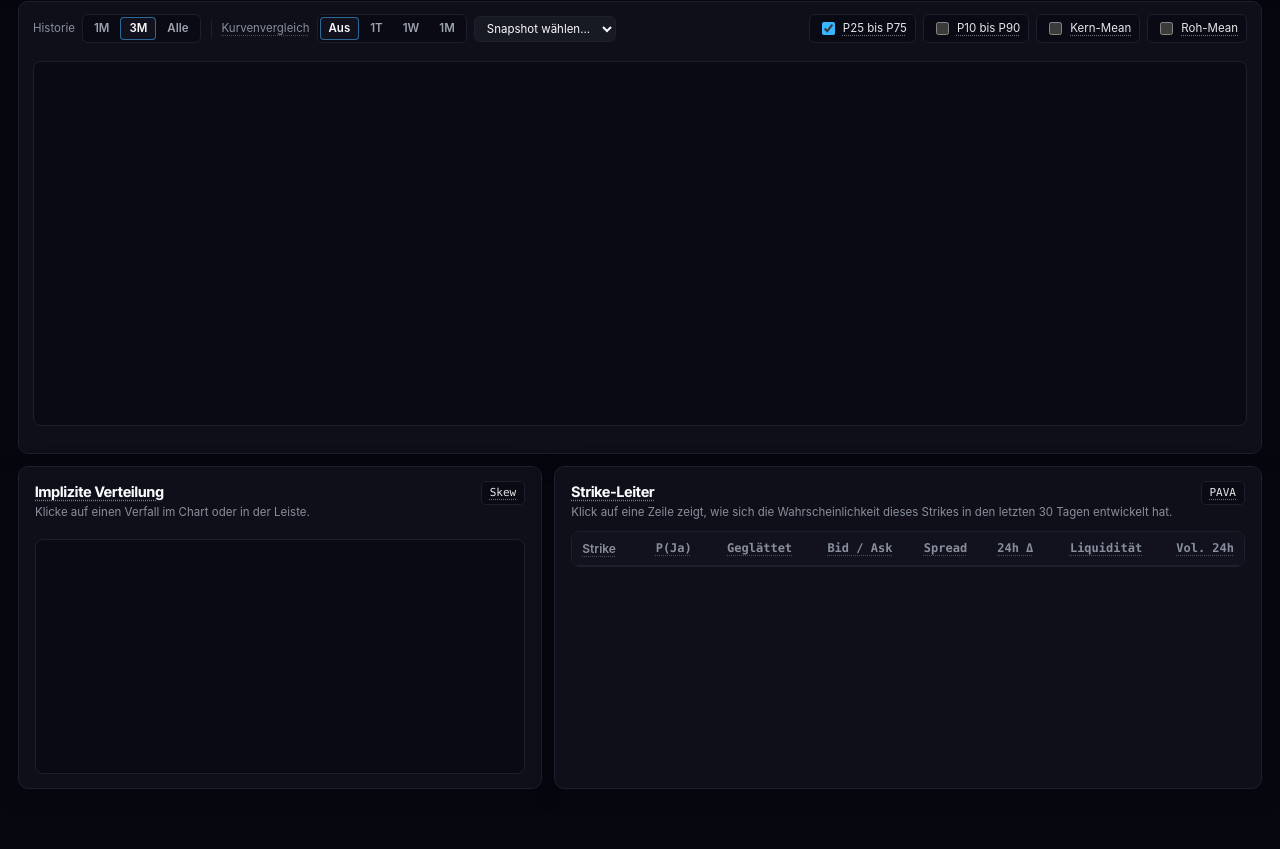
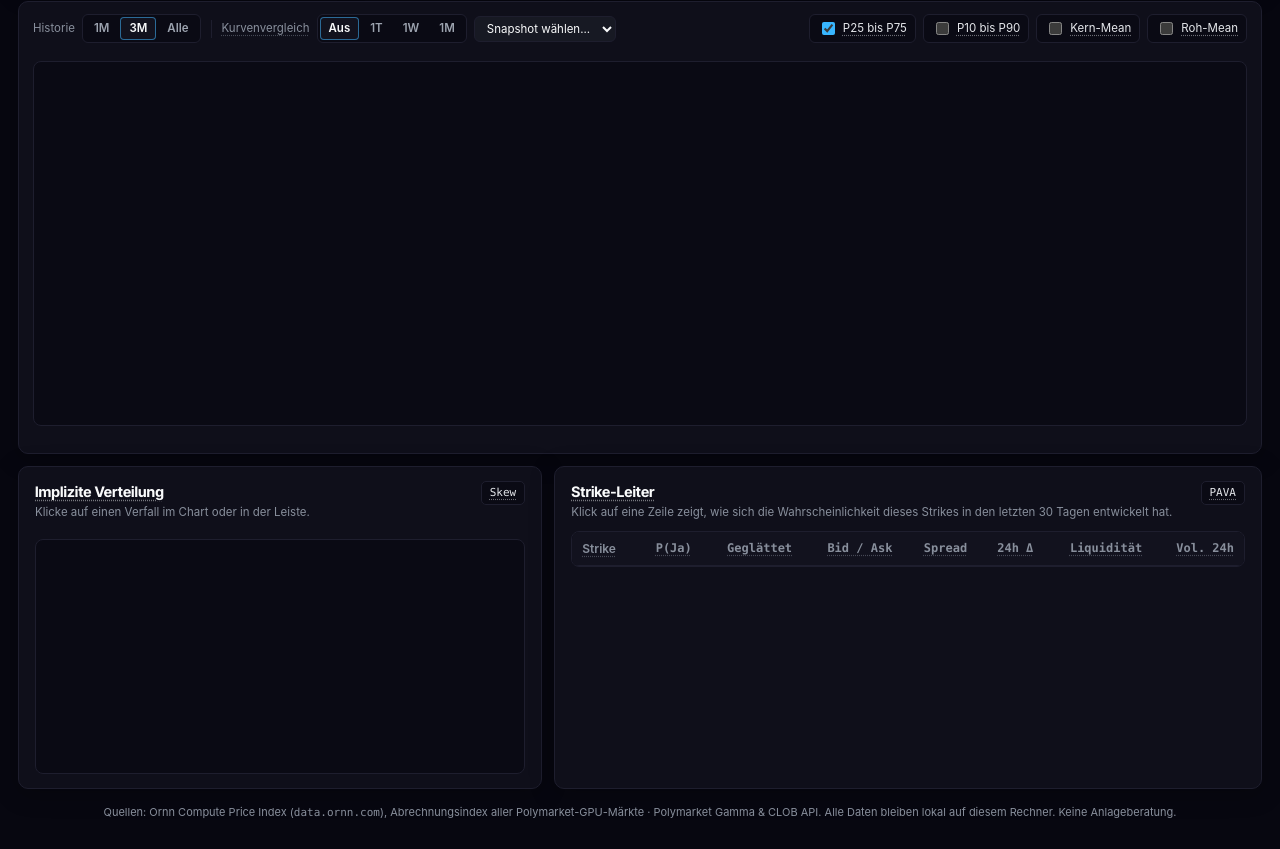
Before and after one commit to KonvexInvestment/konvex-compute, a plain HTML site: page ui/index.html in a window 1280 px wide. Shown: the part 335-1184 px from the top of the page. Before the commit the page ends 1152 px from the top, so only its background shows below. Drawn offline with Linux system fonts and the light colour scheme.

Commit message:
feat: Windows-Build vorbereiten, Ornn-Quellenzeile, README für KI-Lab
- src-tauri/icons/icon.ico (16 bis 256 px) und Eintrag in tauri.conf.json,
  ohne den tauri-build unter Windows abbricht
- build_windows.ps1: baut per cargo und installiert optional nach
  %LOCALAPPDATA%\Programs mit Startmenü-Eintrag, ohne Adminrechte
- Quellenzeile in der Oberfläche: Ornn Compute Price Index mit
  data.ornn.com als Abrechnungsindex, Polymarket, Hinweis auf lokale Daten
- README nach KI-Lab-Hausregeln (Entwurf, Freigabe steht aus)

Co-Authored-By: Claude Opus 5.5 <noreply@anthropic.com>
Claude-Session: https://claude.ai/code/session_01SoAexTZbZZMDhnj1HAgauM

```diff
--- a/src-tauri/tauri.conf.json
+++ b/src-tauri/tauri.conf.json
@@ -37,7 +37,8 @@
     },
     "icon": [
       "icons/icon.png",
-      "icons/icon.icns"
+      "icons/icon.icns",
+      "icons/icon.ico"
     ]
   }
 }
--- a/ui/app.css
+++ b/ui/app.css
@@ -571,6 +571,16 @@ h2[data-term],
   display: flex;
   flex-direction: column;
   gap: 12px;
+}
+
+/* Quellenangabe (Ornn verlangt Nennung mit data.ornn.com) */
+.source-note {
+  margin-top: 4px;
+  color: var(--text-dimmed);
+  font-size: 11px;
+  text-align: center;
+  user-select: text;
+  -webkit-user-select: text;
 }
 
 .ka-card {
--- a/ui/index.html
+++ b/ui/index.html
@@ -349,6 +349,10 @@
           </section>
         </div>
       </div>
+
+      <footer class="source-note">
+        Quellen: Ornn Compute Price Index (<span class="mono">data.ornn.com</span>), Abrechnungsindex aller Polymarket-GPU-Märkte · Polymarket Gamma &amp; CLOB API. Alle Daten bleiben lokal auf diesem Rechner. Keine Anlageberatung.
+      </footer>
     </main>
 
     <div class="ka-toast" id="toast" hidden role="status" aria-live="polite"></div>
```
Also changed, not shown: src-tauri/icons/icon.ico (added), 2 other files.
